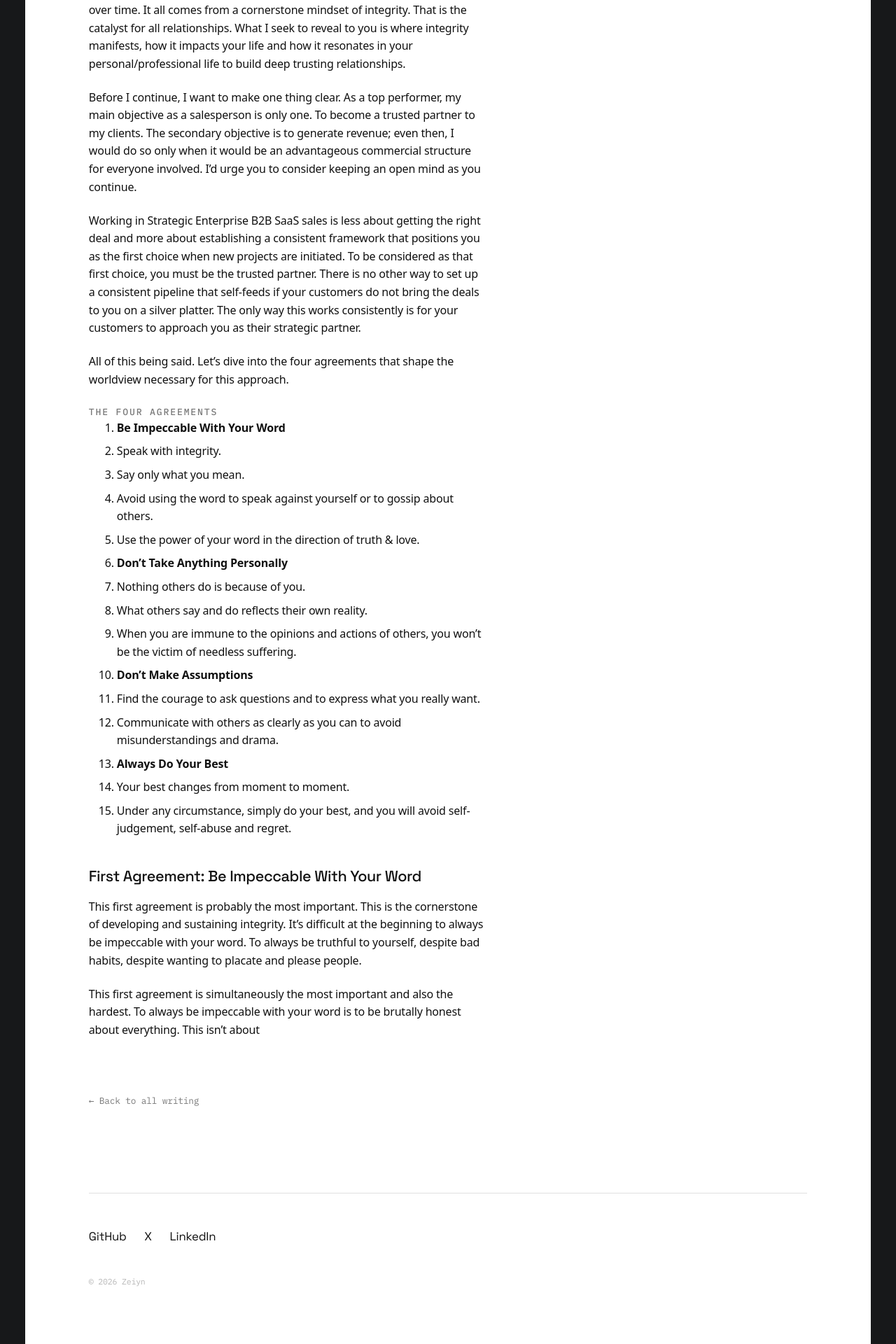
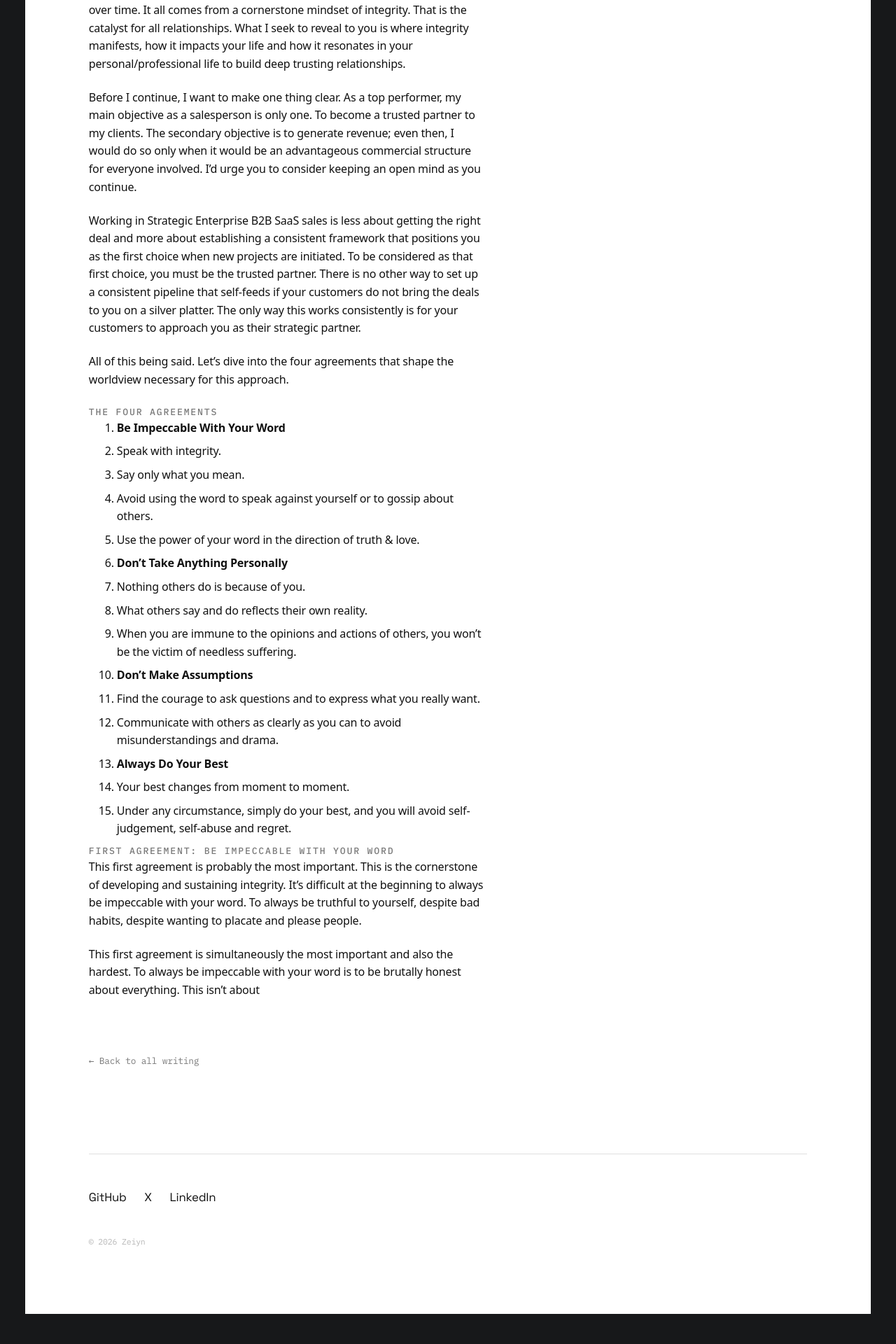
Before and after one commit to ZeiynAA/ZeiynAA.github.io, a Jekyll site: the page built from _posts/2026-07-12-integrity-the-only-sales-execution-vector.md, in a window 1280 px wide. Shown: the part 733-2653 px from the top of the page at 70% size. Built offline with Jekyll 4.4.1, drawn with Linux system fonts in a browser that asks for light colours.

```diff
--- a/_posts/2026-07-12-integrity-the-only-sales-execution-vector.md
+++ b/_posts/2026-07-12-integrity-the-only-sales-execution-vector.md
@@ -6,6 +6,8 @@ summary: Leading with the lessons from "The Four Agreements". How they shape
   feeds into successful sales execution.
 ---
 # Only Integrity Matters in Sales
+
+
 
 Throughout your career in sales, you've heard of multiple sales framework methodologies, from MEDDIC to SPIN. There have been multiple ways to qualify and generate confidence in a B2B sales cycle. Over time, these frameworks have established a stable foundation for salespeople to forecast deal velocity in a repeatable, consistent manner. What are the best salespeople, from B2C to B2B, from Mid-Market through to Enterprise, all saying are the key to their success? What the top performers have always had is the ability to build and sustain deep & meaningful relationships.
 
@@ -18,6 +20,8 @@ Working in Strategic Enterprise B2B SaaS sales is less about getting the right d
 All of this being said. Let's dive into the four agreements that shape the worldview necessary for this approach.
 
 ## The Four Agreements
+
+
 
 1. **Be Impeccable With Your Word**
   1. Speak with integrity.
@@ -35,7 +39,9 @@ All of this being said. Let's dive into the four agreements that shape the world
   1. Your best changes from moment to moment.
   2. Under any circumstance, simply do your best, and you will avoid self-judgement, self-abuse and regret.
 
-### First Agreement: Be Impeccable With Your Word
+## First Agreement: Be Impeccable With Your Word
+
+
 
 This first agreement is probably the most important. This is the cornerstone of developing and sustaining integrity. It's difficult at the beginning to always be impeccable with your word. To always be truthful to yourself, despite bad habits, despite wanting to placate and please people.
 
```
